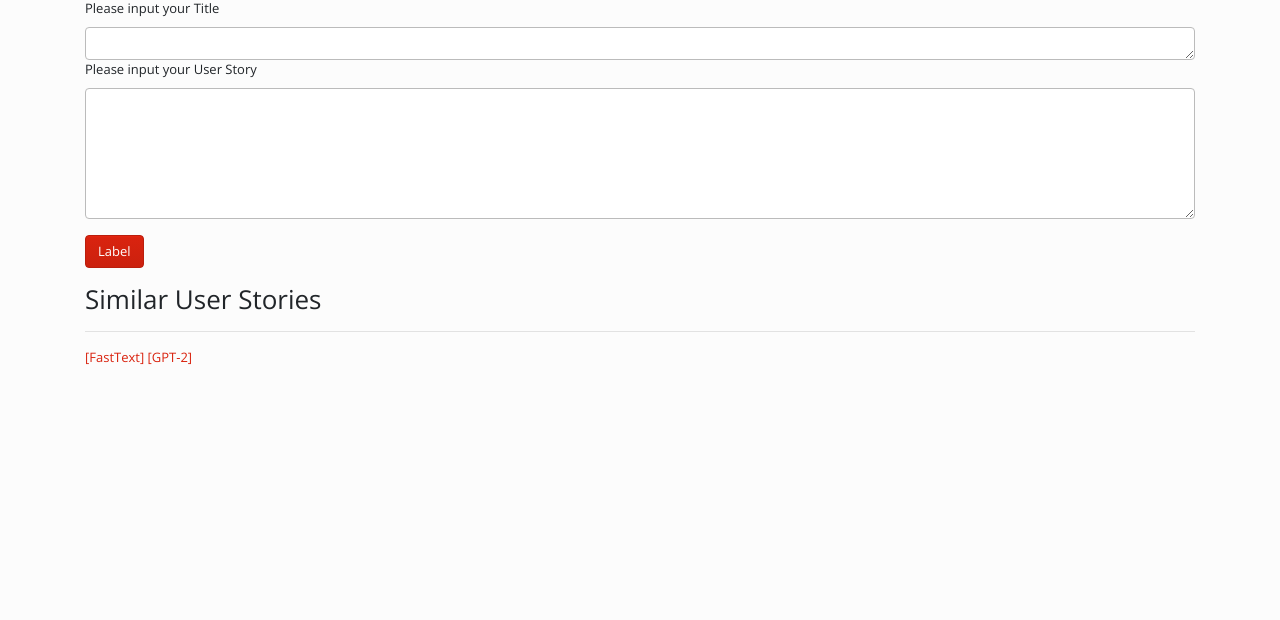
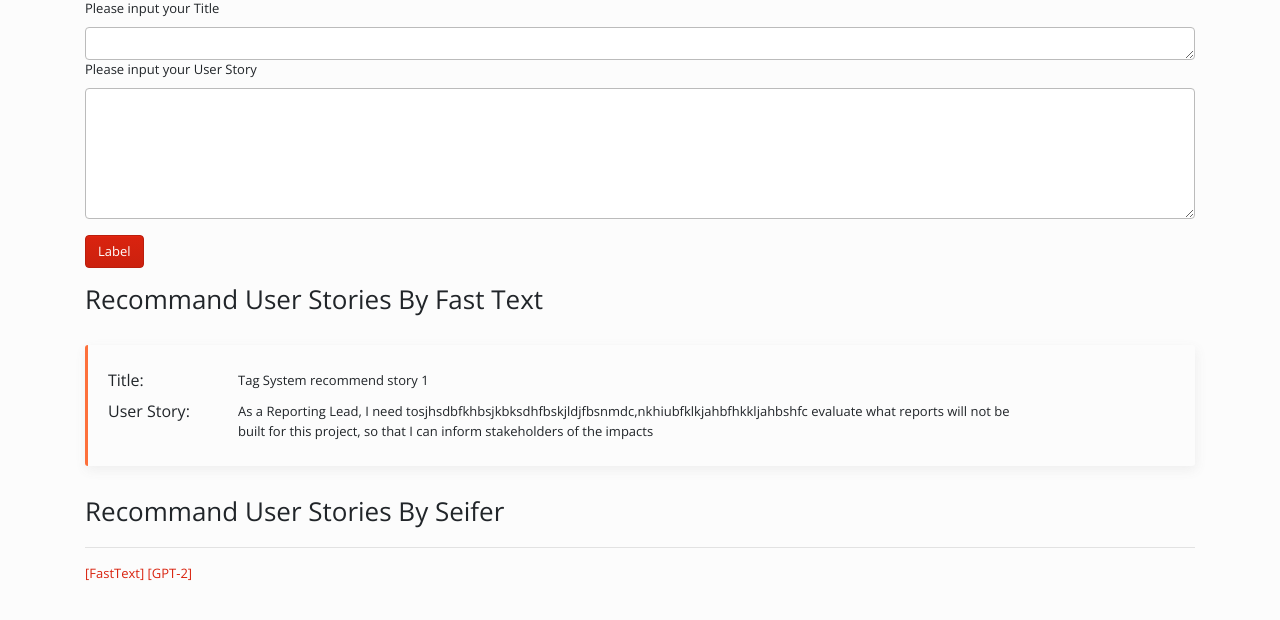
Before and after one commit to luzhouuu/new, a Flask app: page / in a window 1280 px wide. Shown: the part 48-668 px from the top of the page. Run offline with Flask 2, Linux system fonts and the light colour scheme; some libraries are stand-ins or nearby versions.

Commit message:
update templates

```diff
--- a/SRC/gotest.py
+++ b/SRC/gotest.py
@@ -21,8 +21,5 @@ def gotest(title, temp):
 
     response = requests.request("POST", url, data=payload, headers=headers)
     result = json.loads(response.text)
-    res = []
-    for i in range(5):
-        res.append('Title: ' + result[i]['title'] + '\n' + 'User Story: ' + result[i]['body'] + '\n' + 'Similarity: '+ str(round(result[i]['Score'], 4)))
 
-    return res
+    return result
--- a/SRC/run_server.py
+++ b/SRC/run_server.py
@@ -2,16 +2,13 @@
 
 import fasttext
 import pandas as pd
-import FastText
-import gotest
+import SRC.FastText as FastText
+import SRC.gotest as gotest
 
 import numpy as np
 from flask import Flask, render_template, request
 
-
-
 app = Flask(__name__)
-
 
 
 @app.route('/', methods=('GET', 'POST'))
@@ -45,8 +42,8 @@ def predict():
         # texts.append(result)
         #texts2.append(sss)
 
+    return render_template("page.html",title= title, prompt=prompt, texts=texts, name1= texts2)
 
-    return render_template("page.html",title= title, prompt=prompt, texts=texts, name1= texts2)
 
 if __name__ == "__main__":
     print(("* Loading model and Flask starting server..."
--- /dev/null
+++ b/SRC/static/page.css
@@ -0,0 +1,9 @@
+
+.title { margin-bottom: 20px; }
+.fast-card {}
+
+
+.seifer-card{ border-left: 3px solid #fd703b; border-radius: 3px; padding: 15px 10px; box-shadow: 1px 4px 12px 0 rgba(100,100,100,0.09); margin: 30px 0;}
+.seifer-card .line { margin: 10px; }
+.seifer-card .line .title { padding: 0; margin: 0; font-size: 16px; font-weight: 500; line-height: 20px; display: inline-block; width: 130px; float: left; }
+.seifer-card .line .text { padding: 0; margin: 0; line-height: 20px; display: inline-block; width: 800px; }
--- a/SRC/templates/base.html
+++ b/SRC/templates/base.html
@@ -6,6 +6,7 @@
     <meta name="viewport" content="width=device-width, initial-scale=1">
     <meta http-equiv="X-UA-Compatible" content="IE=edge" />
     <link rel="stylesheet" href="static/bootstrap.css" media="screen">
+    <link rel="stylesheet" href="static/page.css" media="screen">
   </head>
   <body>
     <div class="container">
--- a/SRC/templates/page.html
+++ b/SRC/templates/page.html
@@ -13,16 +13,69 @@
             <button type="submit" class="btn btn-primary">Label</button>
         </div>
     </form>
+
+    <h2 class="title">Recommand User Stories By Fast Text</h2>
+
+    <div class="seifer-card">
+        <div class="line">
+            <p class="title">Title:</p>
+
+            <p class="text">Tag System recommend story 1</p>
+        </div>
+        <div class="line">
+            <p class="title">
+                User Story:
+            </p>
+            <p class="text">
+                As a Reporting Lead, I need tosjhsdbfkhbsjkbksdhfbskjldjfbsnmdc,nkhiubfklkjahbfhkkljahbshfc evaluate what reports will not be built for this project, so that I can inform stakeholders of the impacts
+            </p>
+
+        </div>
+    </div>
+
     {% for t in texts %}
-    <h6>Tag System recommend story {{ loop.index }}</h6>
-    <div class="border" style="white-space: pre-line">{{ t }}</div>
+        <div class="seifer-card">
+                <div class="line">
+                    <p class="title">Title:</p>
+                    <p class="text">Tag System recommend story {{ loop.index }}</p>
+                </div>
+                <div class="line">
+                    <p class="title">
+                        User Story:
+                    </p>
+                    <p class="text">{{ t }}</p>
+                </div>
+            </div>
     {% endfor %}
 
-    <h2>Similar User Stories</h2>
+
+    <h2 class="title">Recommand User Stories By Seifer</h2>
+
+
     {% for f in name1 %}
-<div class="border" style="white-space: pre-line">{{ f }} </div>
+        <div style="white-space: pre-line">{{ f }} </div>
+
+        <div class="seifer-card">
+                <div class="line">
+                    <p class="title">Title:</p>
+
+                    <p class="text">Out-of-Scope Reports</p>
+                </div>
+                <div class="line">
+                    <p class="title">
+                        User Story:
+                    </p>
+                    <p class="text">
+                        As a Reporting Lead, I need tosjhsdbfkhbsjkbksdhfbskjldjfbsnmdc,nkhiubfklkjahbfhkkljahbshfc evaluate what reports will not be built for this project, so that I can inform stakeholders of the impacts
+                    </p>
+
+                </div>
+                <div class="line">
+                    <p class="title">Similarity:</p>
+                    <p class="text">45.38%</p>
+                </div>
+            </div>
     {% endfor %}
-
     <hr>
     <a href="https://fasttext.cc">[FastText]</a>
     <a href="https://openai.com/blog/better-language-models/">[GPT-2]</a>
```
Also changed, not shown: 2 other files.
